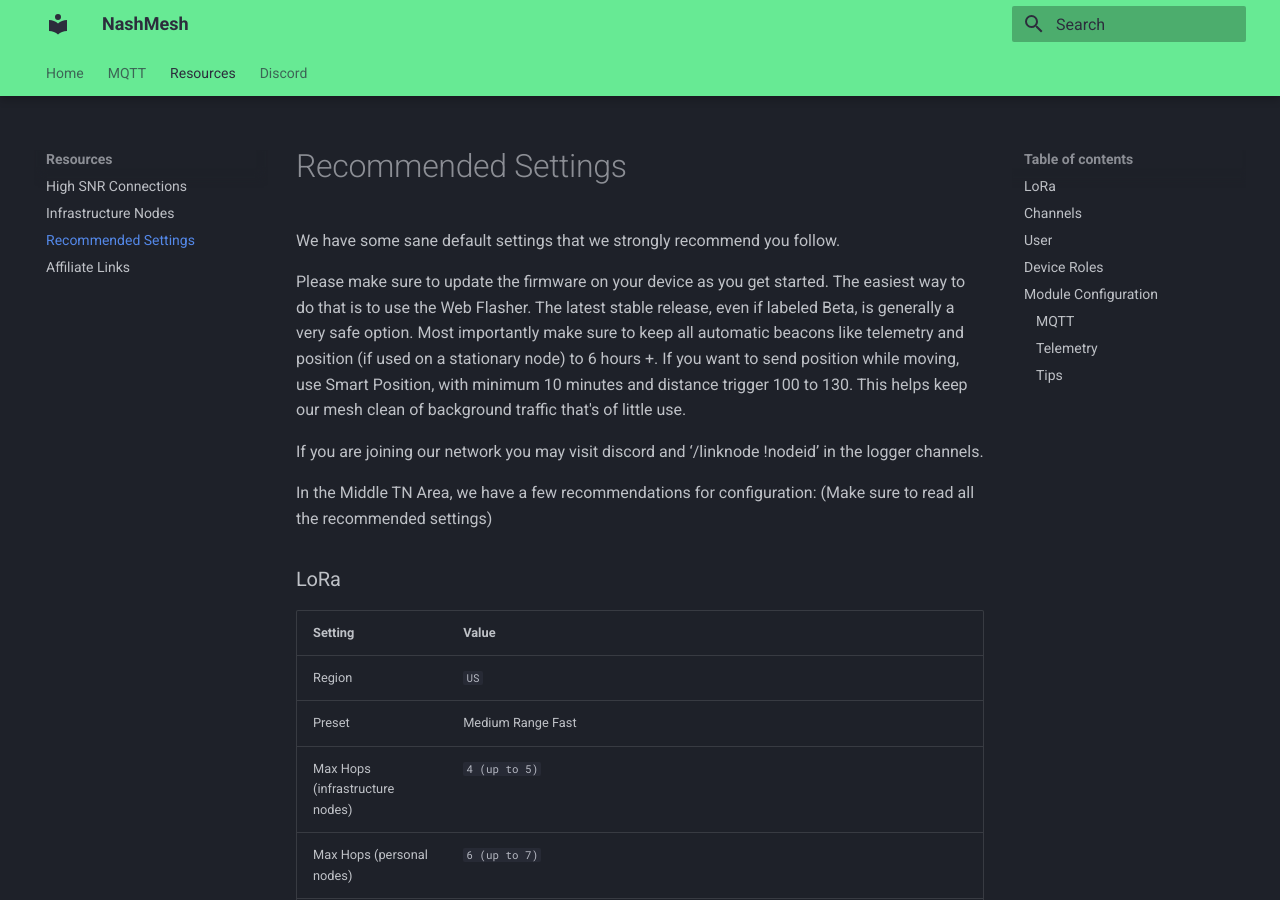
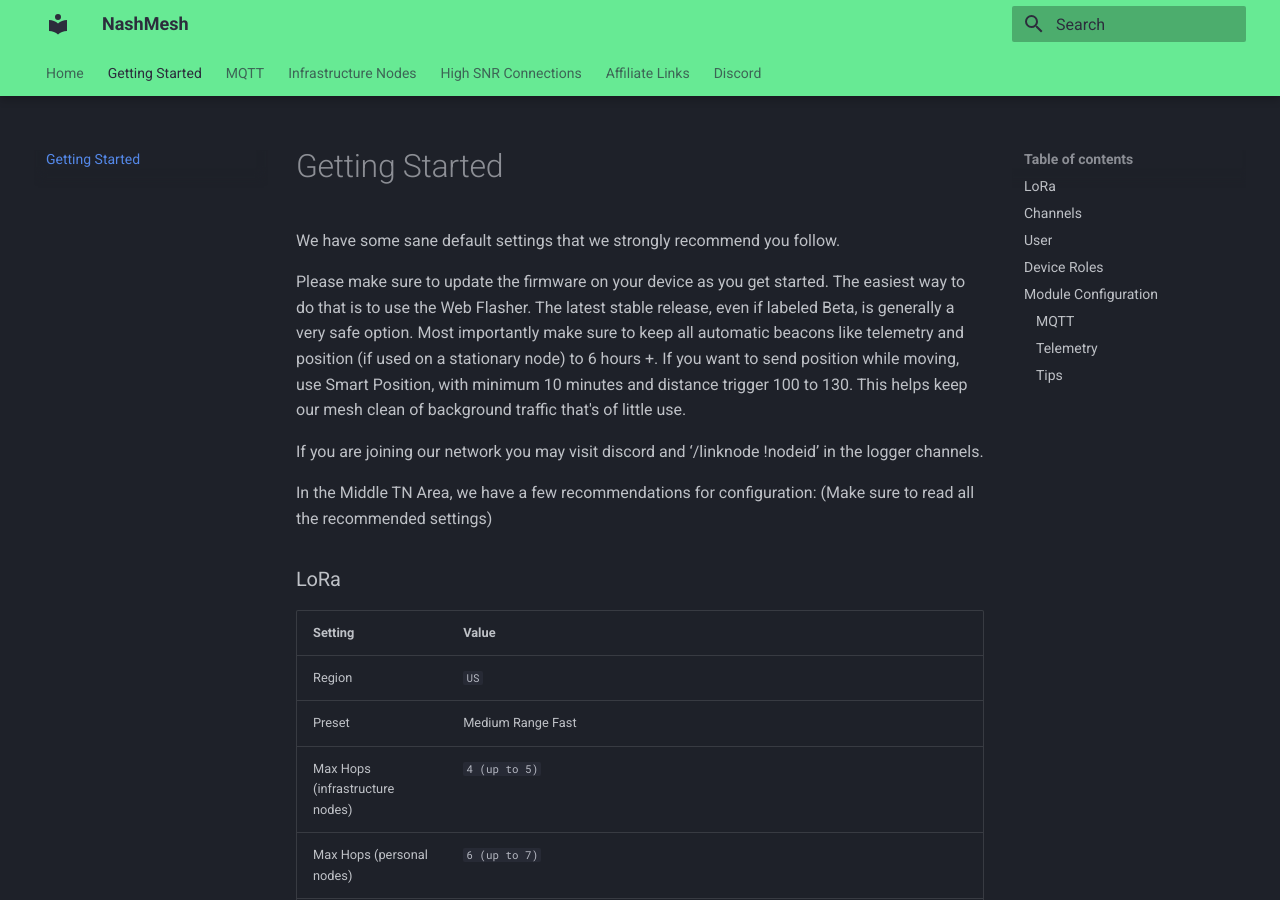
Before and after one commit to nashmesh/nashmesh.github.io, an MkDocs documentation site: the page built from docs/resources/getting-started.md, in a window 1280 px wide and 900 px high. Built offline with MkDocs 1.6.1 and Material for MkDocs 9.7.7, drawn with Linux system fonts in a browser that asks for light colours.

Commit message:
chore: reorder tabs

```diff
--- a/docs/resources/settings.md
+++ b/docs/resources/getting-started.md
@@ -1,4 +1,4 @@
-# Recommended Settings
+# Getting Started
 
 We have some sane default settings that we strongly recommend you follow.
 
--- a/mkdocs.yml
+++ b/mkdocs.yml
@@ -3,12 +3,11 @@
 # Navigation
 nav:
   - Home: index.md
+  - Getting Started: resources/getting-started.md
   - MQTT: mqtt.md
-  - Resources:
-    - High SNR Connections: resources/connections.md
-    - Infrastructure Nodes: resources/infrastructure-nodes.md
-    - Recommended Settings: resources/settings.md
-    - Affiliate Links: resources/affiliate.md
+  - Infrastructure Nodes: resources/infrastructure-nodes.md
+  - High SNR Connections: resources/connections.md
+  - Affiliate Links: resources/affiliate.md
   - Discord: https://discord.gg/sSS8gEpuh8
 
 # Theming
```
